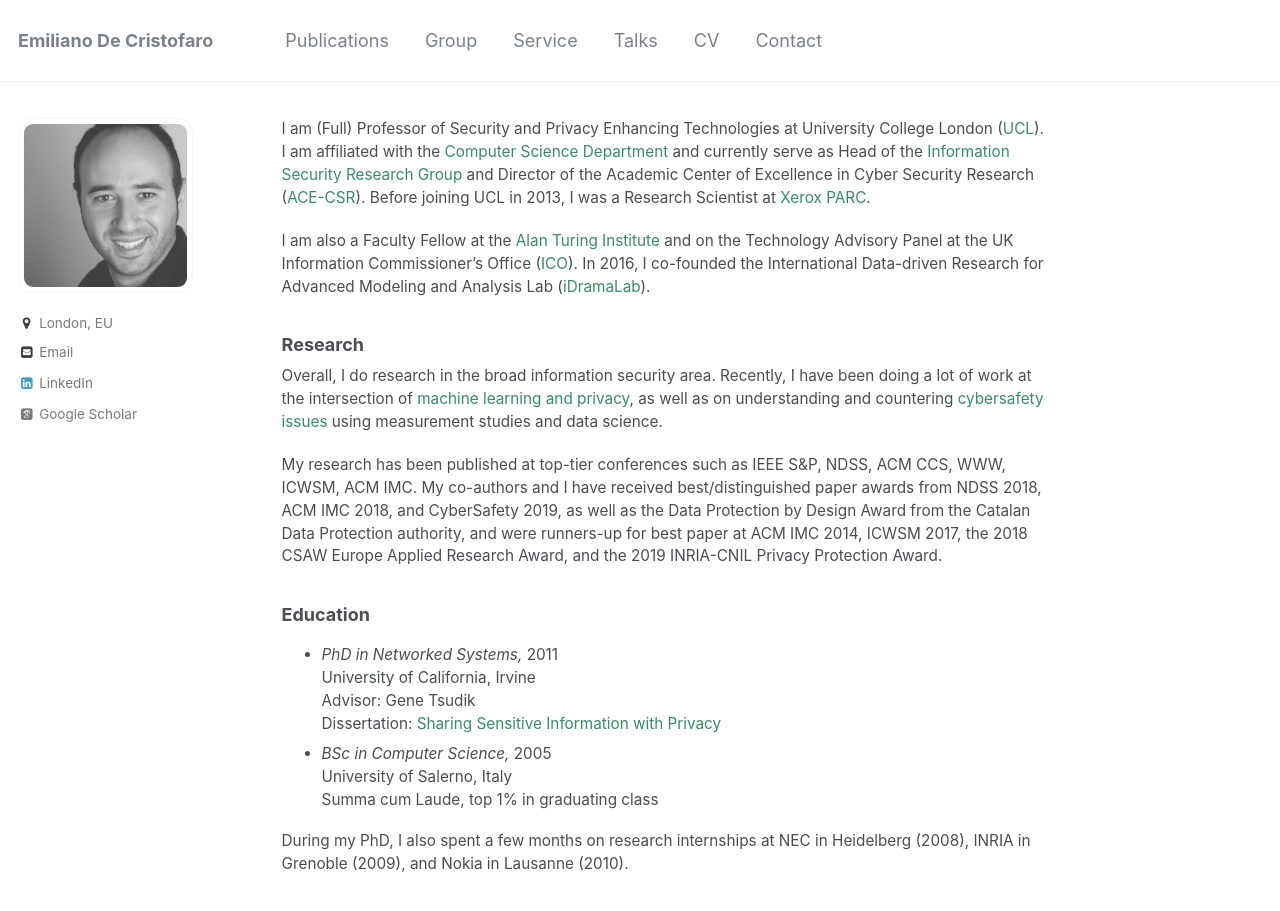
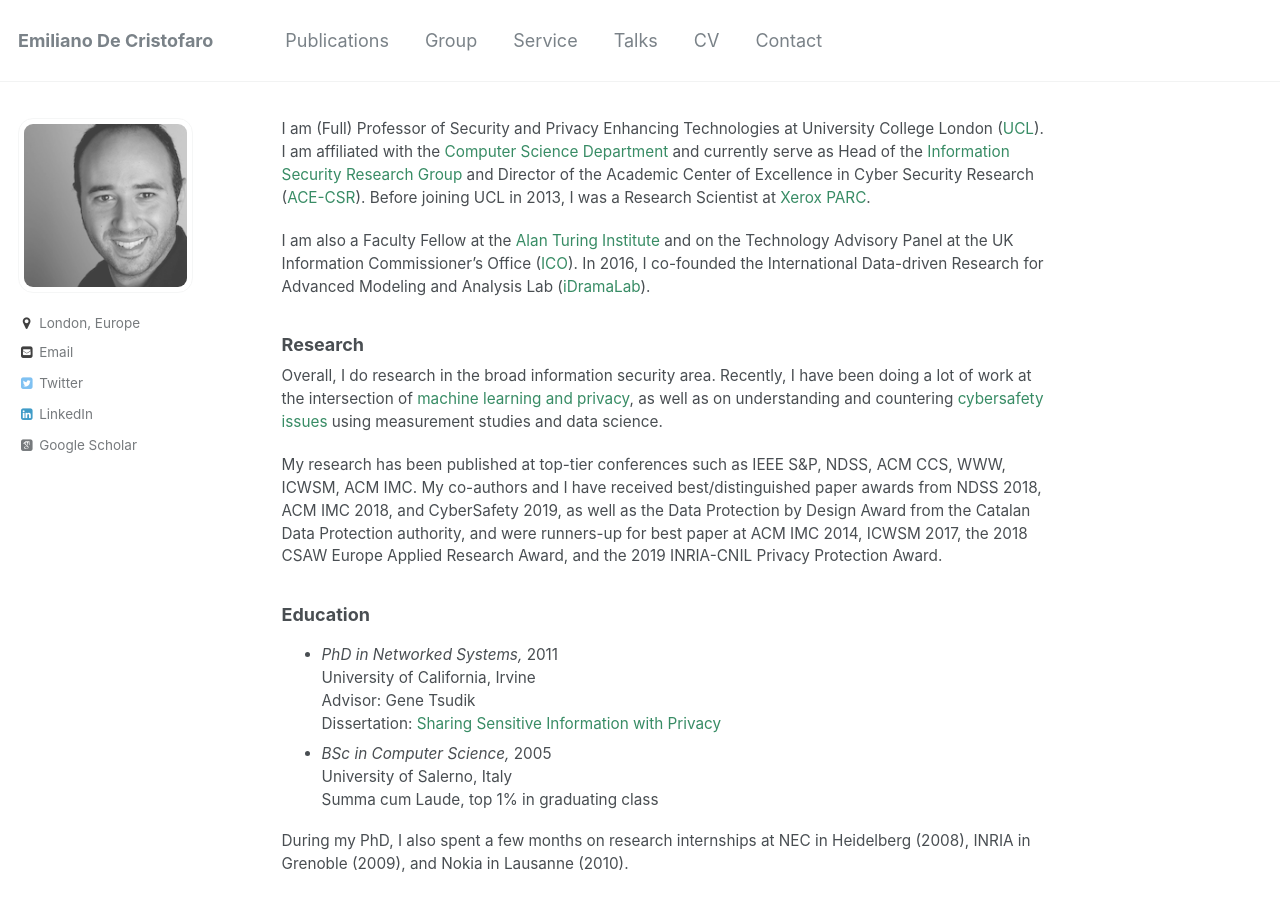
Before and after one commit to emidec/emidec.github.io, a Jekyll site: the page built from _pages/about.md, in a window 1280 px wide and 923 px high. Shown: the top 911 px of the window. Built offline with Jekyll 4.4.1, drawn with Linux system fonts in a browser that asks for light colours; some web fonts are replaced.

```diff
--- a/_config.yml
+++ b/_config.yml
@@ -79,7 +79,7 @@
   name             : ""
   avatar           : "photo.jpeg"
   bio              : ""
-  location         : "London, EU"
+  location         : "London, Europe"
   employer         :
   googlescholar    : "https://scholar.google.com/citations?user=1wfzUuEAAAAJ&hl=en"
   email            : "e.decristofaro@ucl.ac.uk"
@@ -102,7 +102,7 @@
   stackoverflow    :
   steam            :
   tumblr           :
-  twitter          :
+  twitter          : "emilianoucl"
   vine             :
   weibo            :
   xing             :
```
